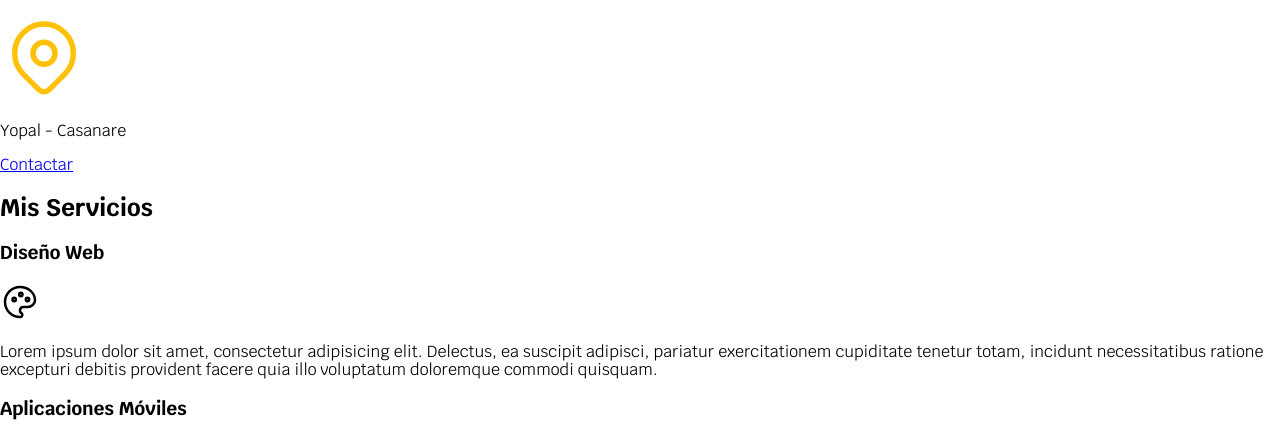
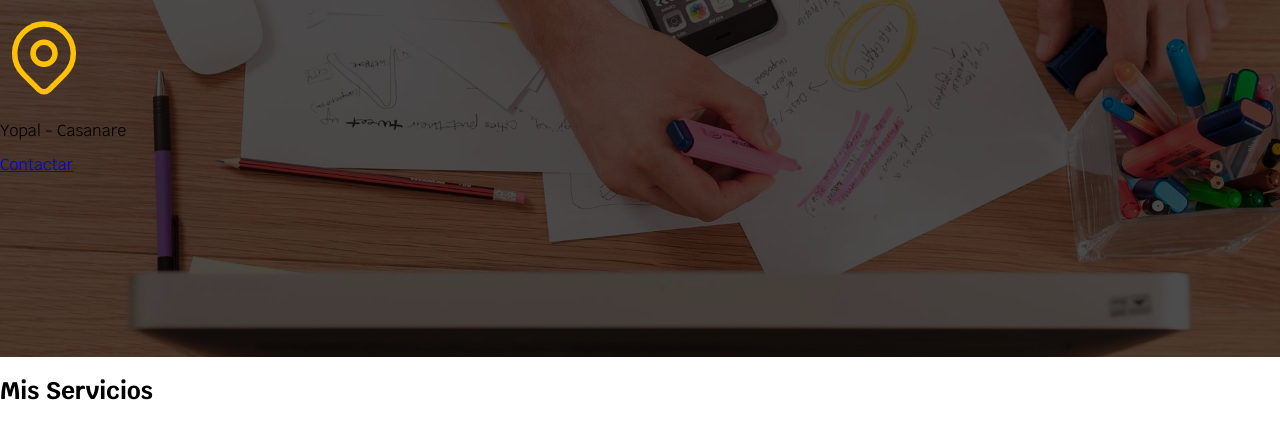
Before and after one commit to Hardrusso/DesarrolloWeb, a plain HTML site: page freelancer_inicio/index.html in a window 1280 px wide. Shown: the part 231-655 px from the top of the page. Drawn offline with Linux system fonts and the light colour scheme.

Commit message:
trabajo domingo 6/8/23

```diff
--- a/freelancer_inicio/css/style.css
+++ b/freelancer_inicio/css/style.css
@@ -8,6 +8,11 @@
 
 html{
     font-size: 62.5%;
+    box-sizing: border-box;
+}
+
+*,*:before, *:after{
+    box-sizing: inherit;
 }
 
 body{
@@ -25,7 +30,7 @@ body{
 }
 
 .contenedor{
-    width: 120rem;
+    max-width: 120rem;
     margin: 0 auto ;
 }
 
@@ -35,11 +40,21 @@ body{
 
 .navegacion-principal{
     display: flex;
+    flex-direction: column;
     justify-content: space-between;
 
 }
 
+@media (min-width: 768px) {
+    .navegacion-principal {
+        flex-direction: row;
+    }
+
+}
+
 .navegacion-principal a{
+    display: block;
+    text-align: center;
     padding:1rem;
     color: var(--blanco);
     text-decoration: none;
@@ -51,11 +66,17 @@ body{
     color: var(--oscuro);
 }
 
-@media (min-width: 480px) {
-    h1{
+.hero{
+    background-image: url(../img/hero.jpg);
+    background-repeat: no-repeat;
+    background-size: cover;
+    height: 450px;
+    position: relative;
+}
 
-    }
+.contenido-hero{
+    position: absolute;
+    background-color: rgb(0 0 0 / 70%);
+    width: 100%;
+height: 100%;
 }
-@media (min-width: 768px) {
-
-}
--- a/freelancer_inicio/index.html
+++ b/freelancer_inicio/index.html
@@ -28,7 +28,8 @@
         </nav>
     </div>
 
-    <section>
+    <section class="hero">
+        <div class="contenido-hero">
             <h2 class="titulo">Diseño y Desarrollo Web Freelancer</h2>
 
             <svg xmlns="http://www.w3.org/2000/svg" class="icon icon-tabler icon-tabler-map-pin" width="88" height="88" viewBox="0 0 24 24" stroke-width="1.5" stroke="#FFC107" fill="none" stroke-linecap="round" stroke-linejoin="round">
@@ -40,6 +41,8 @@
             <p>Yopal - Casanare</p>
 
             <a href="#">Contactar</a>
+        </div>
+
 
    </section>
 
```
Lines whose indentation alone changed are shown as unchanged.
